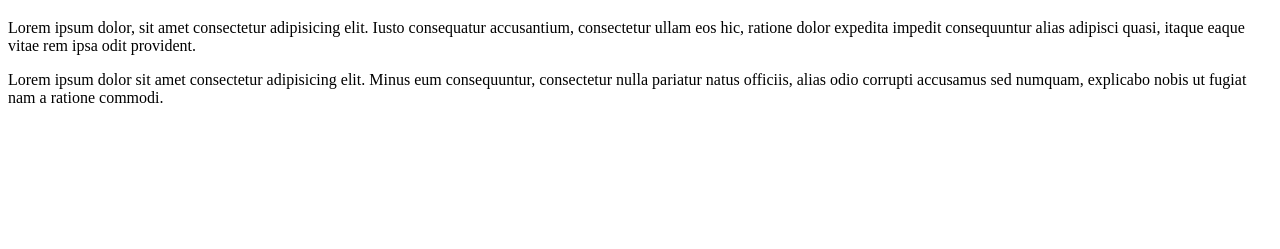
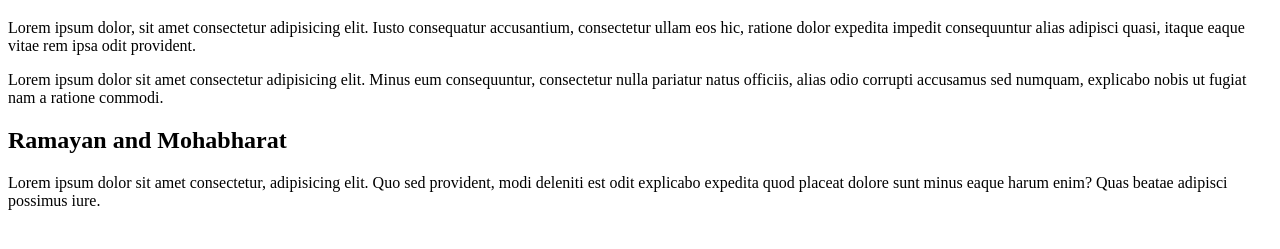
Before and after one commit to AmitRout16-01/demo1-practice, a plain HTML site: page index.html in a window 1280 px wide. Shown: the part 61-310 px from the top of the page. Drawn offline with Linux system fonts and the light colour scheme.

Commit message:
adding Ramayan and Mohabharat

```diff
--- a/index.html
+++ b/index.html
@@ -10,5 +10,8 @@
     Lorem ipsum dolor, sit amet consectetur adipisicing elit. Iusto consequatur accusantium, consectetur ullam eos hic, ratione dolor expedita impedit consequuntur alias adipisci quasi, itaque eaque vitae rem ipsa odit provident.
 
     <p>Lorem ipsum dolor sit amet consectetur adipisicing elit. Minus eum consequuntur, consectetur nulla pariatur natus officiis, alias odio corrupti accusamus sed numquam, explicabo nobis ut fugiat nam a ratione commodi.</p>
+
+    <h2>Ramayan and Mohabharat</h2>
+    <p>Lorem ipsum dolor sit amet consectetur, adipisicing elit. Quo sed provident, modi deleniti est odit explicabo expedita quod placeat dolore sunt minus eaque harum enim? Quas beatae adipisci possimus iure.</p>
 </body>
 </html>
```
